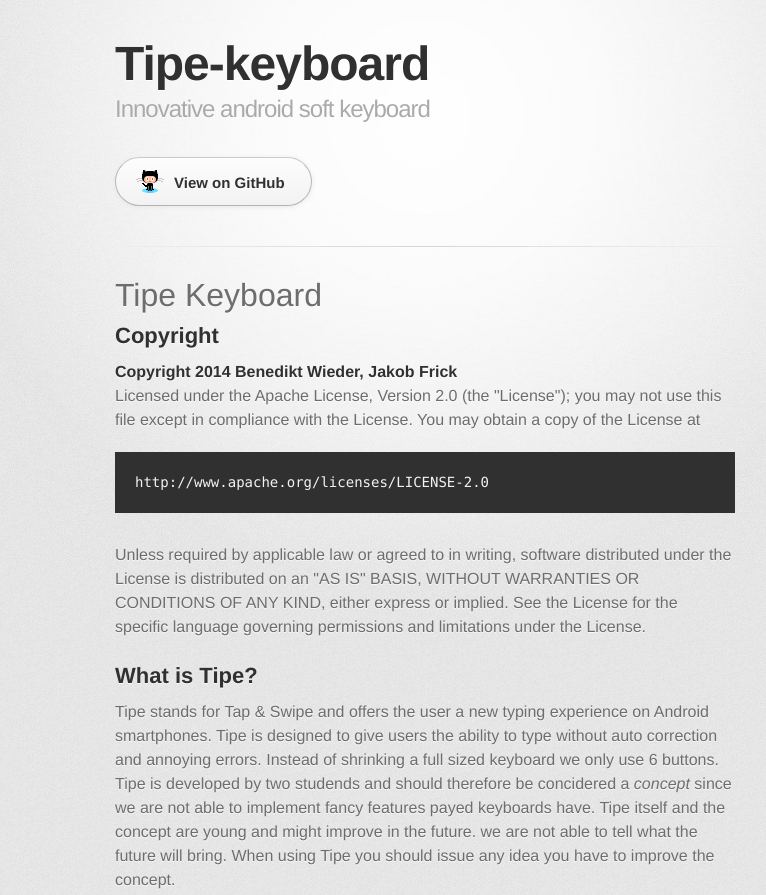
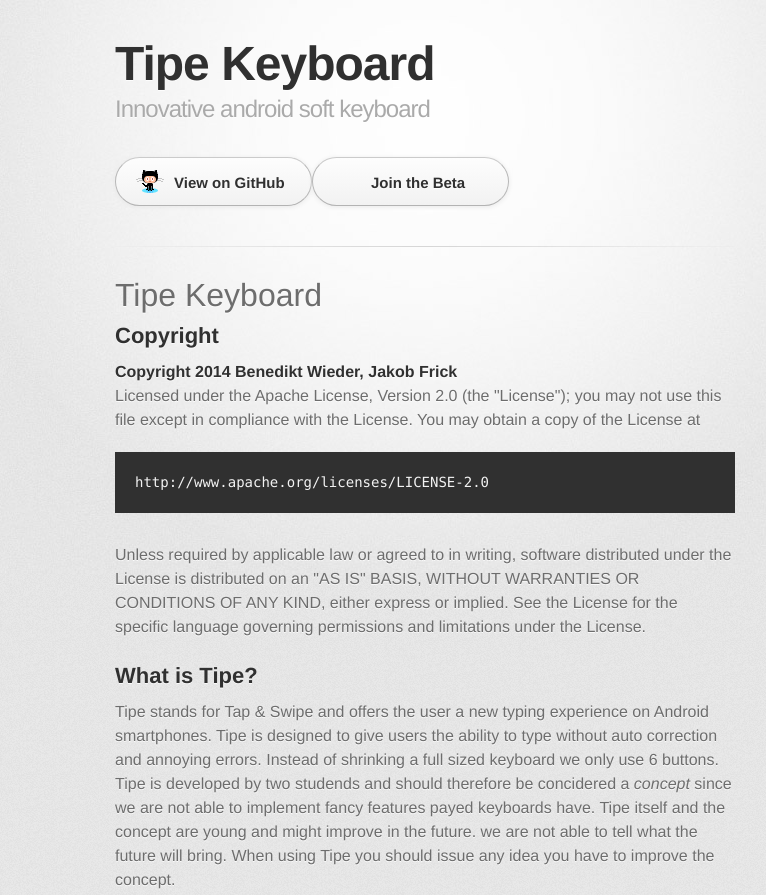
Before and after one commit to bontric/Tipe-Keyboard, a plain HTML site: page index.html in a window 1280 px wide. Shown: the top 895 px of the page, without its empty margins (215-981 px from the left). Drawn offline with Linux system fonts and the light colour scheme; a web font is replaced by a local one.

Commit message:
Update index.html

```diff
--- a/index.html
+++ b/index.html
@@ -18,12 +18,15 @@
       <div class="inner">
 
         <header>
-          <h1>Tipe-keyboard</h1>
+          <h1>Tipe Keyboard</h1>
           <h2>Innovative android soft keyboard</h2>
         </header>
 
         <section id="downloads" class="clearfix">
          <a href="https://github.com/bontric/Tipe-Keyboard" id="view-on-github" class="button"><span>View on GitHub</span></a>
+        <a href="https://plus.google.com/u/0/communities/107656278694546527715" id="view-on-gp" class="button"><span>Join the Beta</span></a>
+
+
         </section>
 
         <hr>
```
